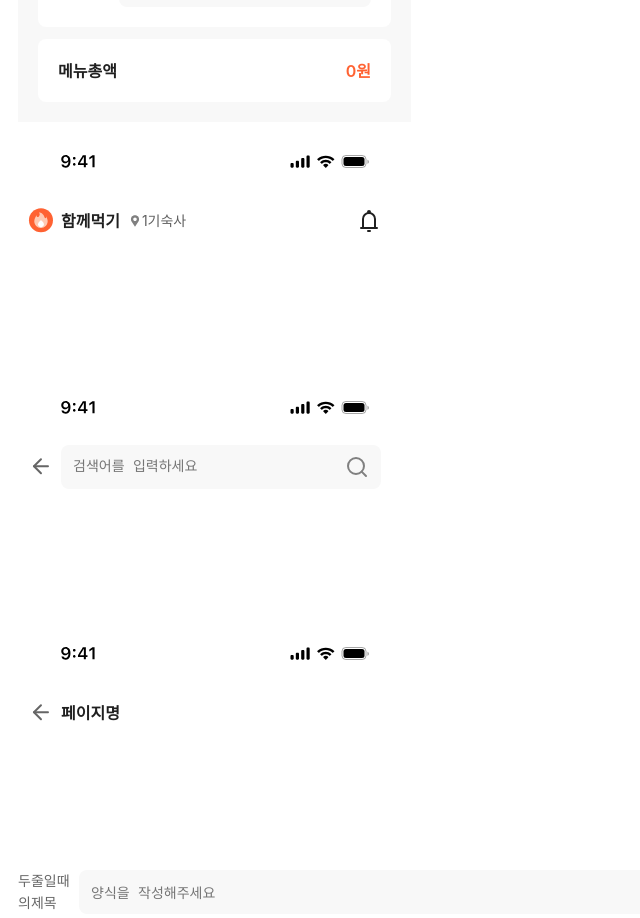
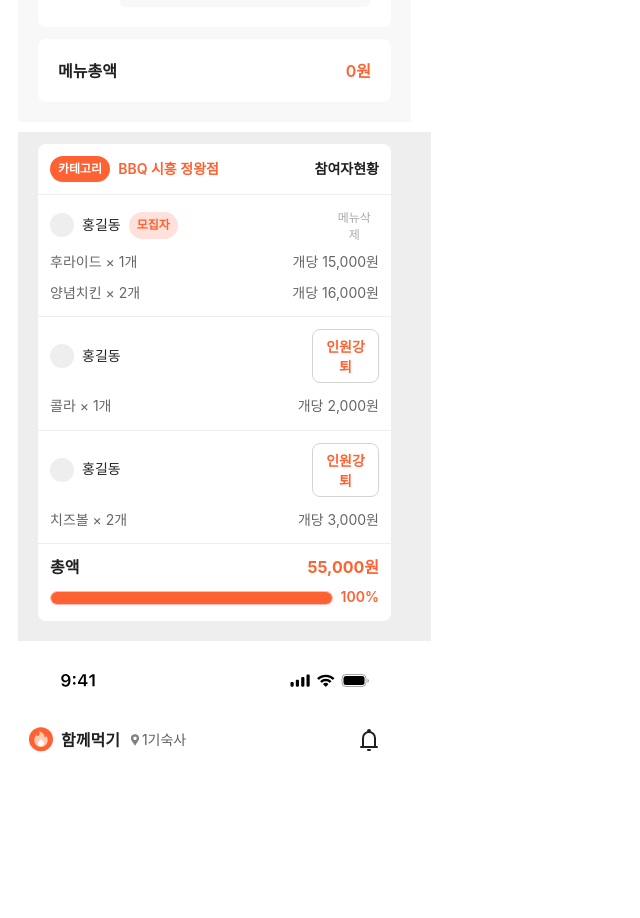
Before and after one commit to arane152/final-project, a React (Vite) app: page / in a window 1280 px wide. Shown: the part 940-1858 px from the top of the page, without its empty margins (0-640 px from the left). Built offline with nearby package versions, Linux system fonts and the light colour scheme; a web font is replaced by a local one.

Commit message:
YeJun-Main.jsx-AddPostPartyContainer.jsx-05250113

```diff
--- a/src/components/PostPartyContainer.jsx
+++ b/src/components/PostPartyContainer.jsx
@@ -79,8 +79,6 @@ const PostPartyContainer = ({ recruiter, participants, goalAmount }) => {
     </Wrapper>
   );
 };
-
-export default PostPartyContainer;
 
 // 스타일 정의
 const Wrapper = styled.div`
@@ -238,3 +236,5 @@ const Percent = styled.div`
   font-weight: 600;
   color: #ff6232;
 `;
+
+export default PostPartyContainer;
--- a/src/main.jsx
+++ b/src/main.jsx
@@ -26,12 +26,35 @@ import StatusBar from './components/StatusBar.jsx'
 import InfoArea from './modules/InfoArea.jsx'
 import OderMenuArea from './modules/OrderMenuArea.jsx'
 
+import PostPartyContainer from './components/PostPartyContainer.jsx'
+
 
 createRoot(document.getElementById('root')).render(
     <div className="display">
 
       <InfoArea></InfoArea>
       <OderMenuArea></OderMenuArea>
+      <PostPartyContainer
+  recruiter={{
+    storeName: "BBQ 시흥 정왕점",
+    menus: [
+      { name: "후라이드", price: 15000, count: 1 },
+      { name: "양념치킨", price: 16000, count: 2 }
+    ],
+    onDeleteMenu: () => console.log("메뉴 삭제")
+  }}
+  participants={[
+    {
+      name: "김철수",
+      menus: [{ name: "콜라", price: 2000, count: 1 }]
+    },
+    {
+      name: "이영희",
+      menus: [{ name: "치즈볼", price: 3000, count: 2 }]
+    }
+  ]}
+  goalAmount={30000}
+/>
       {/* <Alert></Alert>
       Alert 페이지 주석 확인바람*/}
       <Header type="main"></Header>
```
